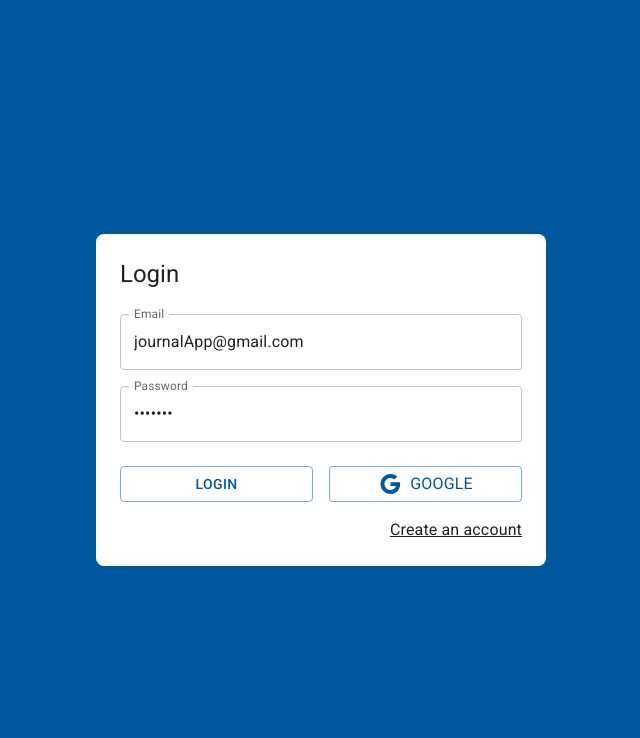
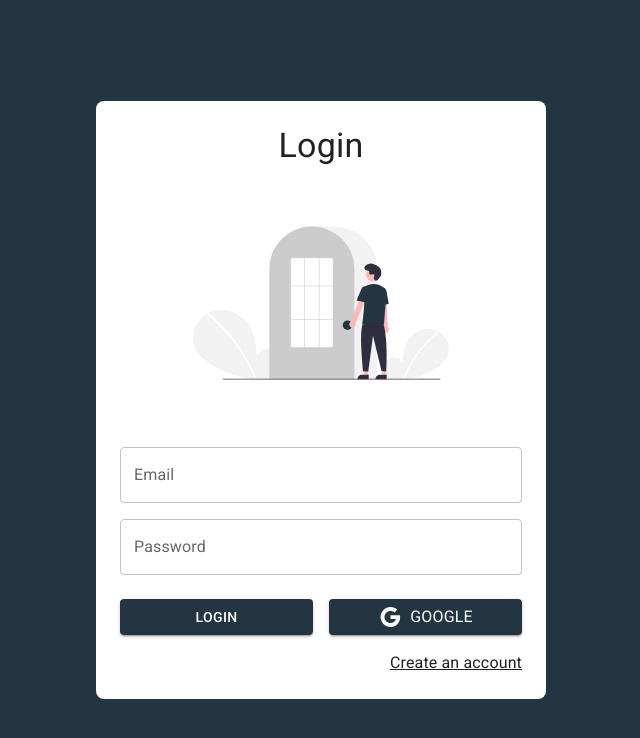
Before and after one commit to MartinsitoBritoDiaz/Journal-React-MUI, a React (Vite) app: page /auth/login in a window 1280 px wide. Shown: the top 738 px of the page, without its empty margins (319-959 px from the left). Built offline with nearby package versions, Linux system fonts and the light colour scheme.

Commit message:
feat: toast notification

```diff
--- a/package.json
+++ b/package.json
@@ -20,6 +20,7 @@
     "react-dom": "^18.2.0",
     "react-redux": "^8.0.5",
     "react-router-dom": "6",
+    "react-toastify": "^9.1.1",
     "styled-components": "^5.3.6"
   },
   "devDependencies": {
--- a/src/auth/layout/AuthLayout.jsx
+++ b/src/auth/layout/AuthLayout.jsx
@@ -7,6 +7,7 @@ export const AuthLayout = ({ children, title = ''}) => {
       spacing={0}
       direction="column"
       alignItems="center"
+      textAlign="center"
       justifyContent="center"
       sx={{minHeight: '100vh', backgroundColor: 'primary.main', padding: 4}}
     >
@@ -21,7 +22,7 @@ export const AuthLayout = ({ children, title = ''}) => {
                 width: { sm: 450 }
             }}
         >
-            <Typography variant='h5' sx={{mb: 1}}>{ title }</Typography>
+            <Typography variant='h4' sx={{mb: 1}}>{ title }</Typography>
 
             { children }
         </Grid>
--- a/src/auth/pages/LoginPage.jsx
+++ b/src/auth/pages/LoginPage.jsx
@@ -1,35 +1,47 @@
 import { Link as RouterLink } from 'react-router-dom'
 import { Google } from '@mui/icons-material'
-import { Button, Grid, TextField, Typography, Link } from '@mui/material'
+import { Button, Grid, TextField, Typography, Link, Alert, Box } from '@mui/material'
 import { AuthLayout } from '../layout/AuthLayout'
 import { useForm } from '../../hooks'
-import { checkingAuthentication, startGoogleSignIn } from '../../store/auth/thunks'
+import { startGoogleSignIn, startLogInUserWithEmailPassword } from '../../store/auth/thunks'
 import { useDispatch, useSelector } from 'react-redux'
 import { useMemo } from 'react'
+import { ToastContainer, toast } from 'react-toastify'
 
+const formValidations = {
+  email: [ (value) => value.length >= 1, 'Email could not be empty'],
+  password: [ (value) => value.length >= 1, 'Password could not be empty'],
+}
 
 export const LoginPage = () => {
-  const { status } = useSelector( state => state.auth );
+  const { status, errorMessage } = useSelector( state => state.auth );
   const dispatch = useDispatch();
 
   const formData = {
-    email: 'journalApp@gmail.com',
-    password: '1234567'
+    email: '',
+    password: ''
   }
-  const { email, password, onInputChange } = useForm( formData );
+  const { email, password, onInputChange, formState, isFormValid } = useForm( formData, formValidations );
 
   const isAuthenticating = useMemo( () => status === 'checking', [ status ]);
 
   const onSubmit = ( event ) => {
     event.preventDefault();
-    dispatch( checkingAuthentication() );
-    console.log( { email, password } );
+
+    if( !isFormValid ) {
+      toast.error("You must fill out all fields!");
+
+      return;
+    };
+
+    dispatch( startLogInUserWithEmailPassword( formState ) );
   }
 
   const onGoogleSignIn = () => {
     dispatch( startGoogleSignIn() );
     console.log('OnGoogleSignIn');
   }
+  const imgPath = '/src/assets/login.svg';
 
 
 
@@ -37,6 +49,15 @@ export const LoginPage = () => {
     <AuthLayout
       title='Login'
     >
+
+    <div style={{ display: 'flex', justifyContent: 'center' }}>
+        <img
+          src={imgPath}
+          width={"256"}
+          height={"256"}
+          loading="lazy"
+        />
+      </div>
       <form onSubmit={ onSubmit }>
           <Grid container >
             <Grid item xs={ 12 } sx={{ mt: 2}}>
@@ -63,11 +84,23 @@ export const LoginPage = () => {
               />
             </Grid>
 
+            <Grid
+              item
+              xs={ 12 }
+              sx={{ mt: 1, mb: 1 }}
+              display={ !!errorMessage ? '' : 'none' }
+            >
+              <Alert
+                severity='error'
+              >{ errorMessage }</Alert>
+
+            </Grid>
+
             <Grid container spacing={2} sx={{mb: 2, mt: 1}}>
               <Grid item xs={ 12 } sm={ 6 }>
                 <Button
                   disabled={ isAuthenticating }
-                  variant='outlined'
+                  variant='contained'
                   fullWidth
                   type='submit'>
                   Login
@@ -77,7 +110,7 @@ export const LoginPage = () => {
               <Grid item xs={ 12 } sm={ 6 }>
                 <Button
                   disabled={ isAuthenticating }
-                  variant='outlined'
+                  variant='contained'
                   fullWidth
                   onClick={ onGoogleSignIn }>
                   <Google />
@@ -93,6 +126,19 @@ export const LoginPage = () => {
             </Grid>
           </Grid>
         </form>
+
+        <ToastContainer
+          position="top-right"
+          autoClose={3000}
+          hideProgressBar={false}
+          newestOnTop={false}
+          closeOnClick
+          rtl={false}
+          pauseOnFocusLoss={false}
+          draggable
+          pauseOnHover={false}
+          theme="colored"
+        />
     </AuthLayout>
   )
 }
--- a/src/auth/pages/RegisterPage.jsx
+++ b/src/auth/pages/RegisterPage.jsx
@@ -1,10 +1,14 @@
 import { Link as RouterLink } from 'react-router-dom'
 import { AppRegistration, Google, Login } from '@mui/icons-material'
-import { Button, Grid, TextField, Typography, Link } from '@mui/material'
+import { Button, Grid, TextField, Typography, Link, Alert } from '@mui/material'
 import { AuthLayout } from '../layout/AuthLayout'
 import { useDispatch, useSelector } from 'react-redux'
 import { useForm } from '../../hooks'
-import { useState } from 'react'
+import { useMemo, useState } from 'react'
+
+import { ToastContainer, toast } from 'react-toastify';
+import 'react-toastify/dist/ReactToastify.css';
+import { startRegisteringUserWithEmailPassword } from '../../store/auth/thunks'
 
 const formData = {
   displayName: '',
@@ -19,22 +23,34 @@ const formValidations = {
 }
 
 export const RegisterPage = () => {
-  const { status } = useSelector( state => state.auth );
   const dispatch = useDispatch();
+  const { status, errorMessage } = useSelector( state => state.auth );
+  const { isCheckingAuthentication } = useMemo( () => status === 'checking', [ status ]);
+
   const [formSubmitted, setFormSubmitted] = useState(false);
   const { displayName, displayNameValid, email, emailValid, password, passwordValid, onInputChange, formState, isFormValid } = useForm( formData, formValidations );
+
+
 
   const onSubmit = ( event ) => {
     event.preventDefault();
     setFormSubmitted(true);
-    console.log( formState );
+
+    if( !isFormValid ) {
+      toast.error("User was not created!");
+
+      return;
+    };
+
+    toast.info("User was created!");
+
+    dispatch( startRegisteringUserWithEmailPassword( formState ) );
   }
 
   return (
     <AuthLayout
       title='Register'
     >
-      <h1>FormValid { isFormValid ? 'Valid' : 'Invalid'} </h1>
       <form onSubmit={ onSubmit }>
           <Grid container >
             <Grid item xs={ 12 } sx={{ mt: 2}}>
@@ -79,8 +95,21 @@ export const RegisterPage = () => {
               />
             </Grid>
 
+            <Grid
+              item
+              xs={ 12 }
+              sx={{ mt: 2 }}
+              display={ !!errorMessage ? '' : 'none' }
+            >
+              <Alert
+                severity='error'
+              >{ errorMessage }</Alert>
+
+            </Grid>
+
             <Grid item xs={ 12 } sx={{ mt: 2 }}>
               <Button
+                disabled={ isCheckingAuthentication }
                 type='submit'
                 variant='contained'
                 fullWidth
@@ -98,6 +127,18 @@ export const RegisterPage = () => {
             </Grid>
           </Grid>
         </form>
+        <ToastContainer
+          position="top-right"
+          autoClose={3000}
+          hideProgressBar={false}
+          newestOnTop={false}
+          closeOnClick
+          rtl={false}
+          pauseOnFocusLoss={false}
+          draggable
+          pauseOnHover={false}
+          theme="dark"
+        />
     </AuthLayout>
   )
 }
--- a/src/firebase/providers.js
+++ b/src/firebase/providers.js
@@ -1,4 +1,4 @@
-import { GoogleAuthProvider, signInWithPopup } from "firebase/auth";
+import { GoogleAuthProvider, createUserWithEmailAndPassword, signInWithEmailAndPassword, signInWithPopup, updateProfile } from "firebase/auth";
 import { FirebaseApp, FirebaseAuth } from "./config";
 
 const googleProvider = new GoogleAuthProvider();
@@ -25,3 +25,41 @@ export const singInWithGoogle = async() => {
         }
     }
 }
+
+export const registerUserwithEmailPassword = async({ email, password, displayName }) => {
+    try {
+
+        const resp = await createUserWithEmailAndPassword(FirebaseAuth, email, password);
+        const { uid, photoURL } = resp.user;
+        await updateProfile( FirebaseAuth.currentUser, { displayName });
+
+        return {
+            ok: true,
+            uid, photoURL, email, displayName,
+        }
+
+    } catch (error) {
+        return {
+            ok: false,
+            errorMessage: error.message
+        }
+    }
+}
+
+export const loginWithEmailPassword = async({ email, password }) => {
+    try {
+        const resp = await signInWithEmailAndPassword( FirebaseAuth, email, password );
+        const { uid, photoURL, displayName } = resp.user;
+
+        return {
+            ok: true,
+            uid, photoURL, email, displayName,
+        }
+
+    } catch (error) {
+        return {
+            ok: false,
+            errorMessage: error.message,
+        }
+    }
+}
--- a/src/store/auth/thunks.js
+++ b/src/store/auth/thunks.js
@@ -1,4 +1,4 @@
-import { singInWithGoogle } from "../../firebase/providers";
+import { loginWithEmailPassword, registerUserwithEmailPassword, singInWithGoogle } from "../../firebase/providers";
 import { checkingCredentials, logIn, logOut } from "./authSlice";
 
 export const checkingAuthentication = ( email, password ) => {
@@ -17,3 +17,28 @@ export const startGoogleSignIn = ( email, password ) => {
         dispatch( logIn( result ) );
     }
 }
+
+export const startRegisteringUserWithEmailPassword = ({ email, password, displayName }) => {
+    return async( dispatch) => {
+        dispatch( checkingCredentials() );
+
+        const { ok, uid, photoURL, errorMessage } = await registerUserwithEmailPassword( { email, password, displayName } );
+
+        if( !ok ) return dispatch( logOut( { errorMessage } ) );
+
+        dispatch( logIn( { uid, displayName, email, photoURL } ) );
+
+    }
+}
+
+export const startLogInUserWithEmailPassword = ({ email, password }) => {
+    return async( dispatch ) => {
+        dispatch( checkingCredentials() );
+
+        const { ok, uid, photoURL, displayName, errorMessage } = await loginWithEmailPassword( { email, password } );
+
+        if( !ok ) return dispatch( logOut( { errorMessage } ));
+
+        dispatch( logIn( {uid, email, photoURL, displayName } ));
+    }
+}
--- /dev/null
+++ b/src/theme/greeen.js
@@ -0,0 +1,17 @@
+import { createTheme } from "@mui/material";
+
+export const greenTheme = createTheme({
+  palette: {
+    primary: {
+      light: "",
+      dark: "",
+      main: "#233540",
+    },
+    secondary: {
+      main: "#324a59",
+    },
+    error: {
+      main: "#d9d9d9",
+    },
+  },
+});
--- /dev/null
+++ b/src/types/index.js
@@ -0,0 +1 @@
+export * from './types';
```
Also changed, not shown: src/theme/AppTheme.jsx (+4 -3 lines), src/assets/login.svg (added), src/types/types.js (added), 1 other file (tests, documents, lock files or other folders).
